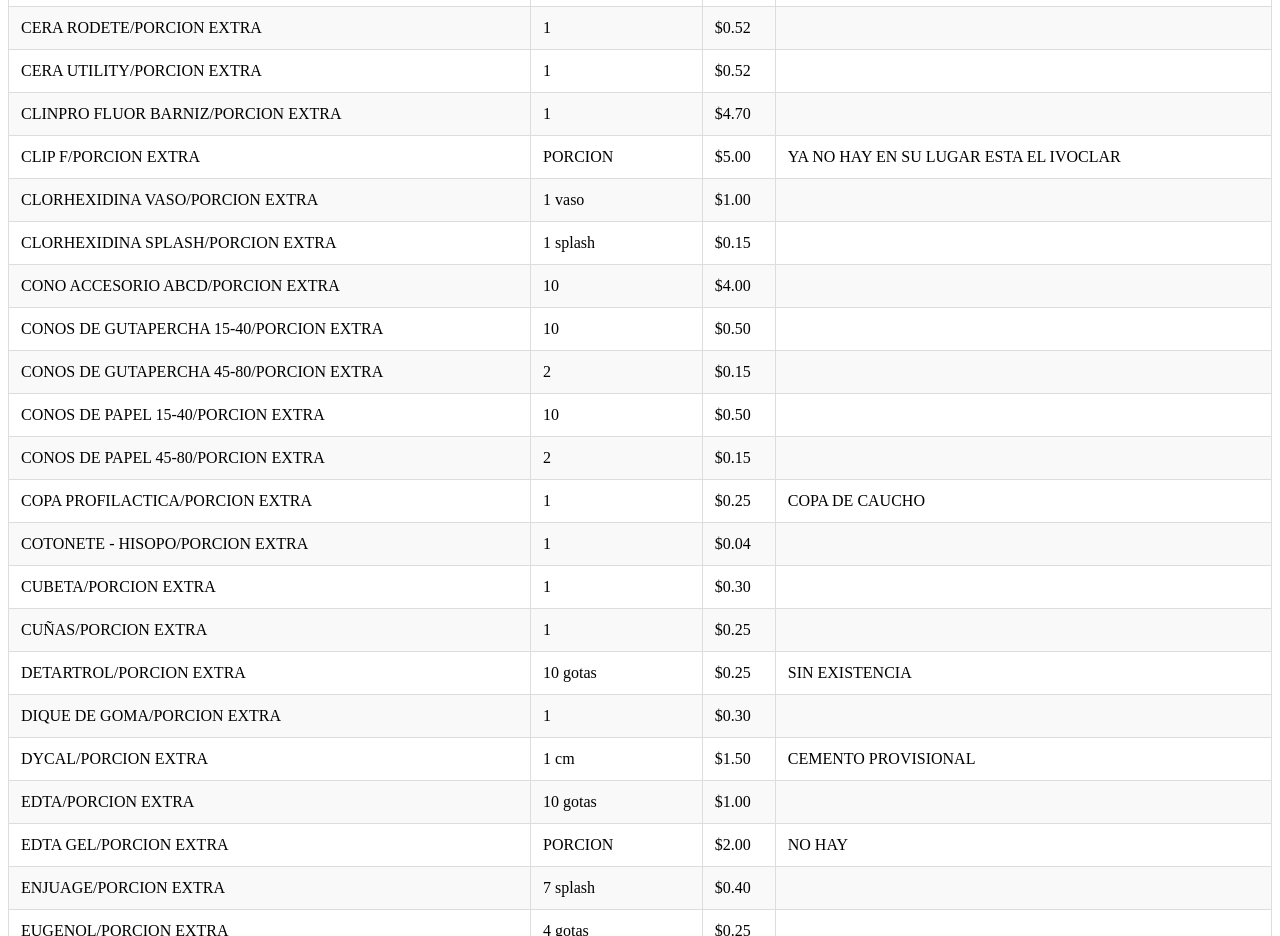
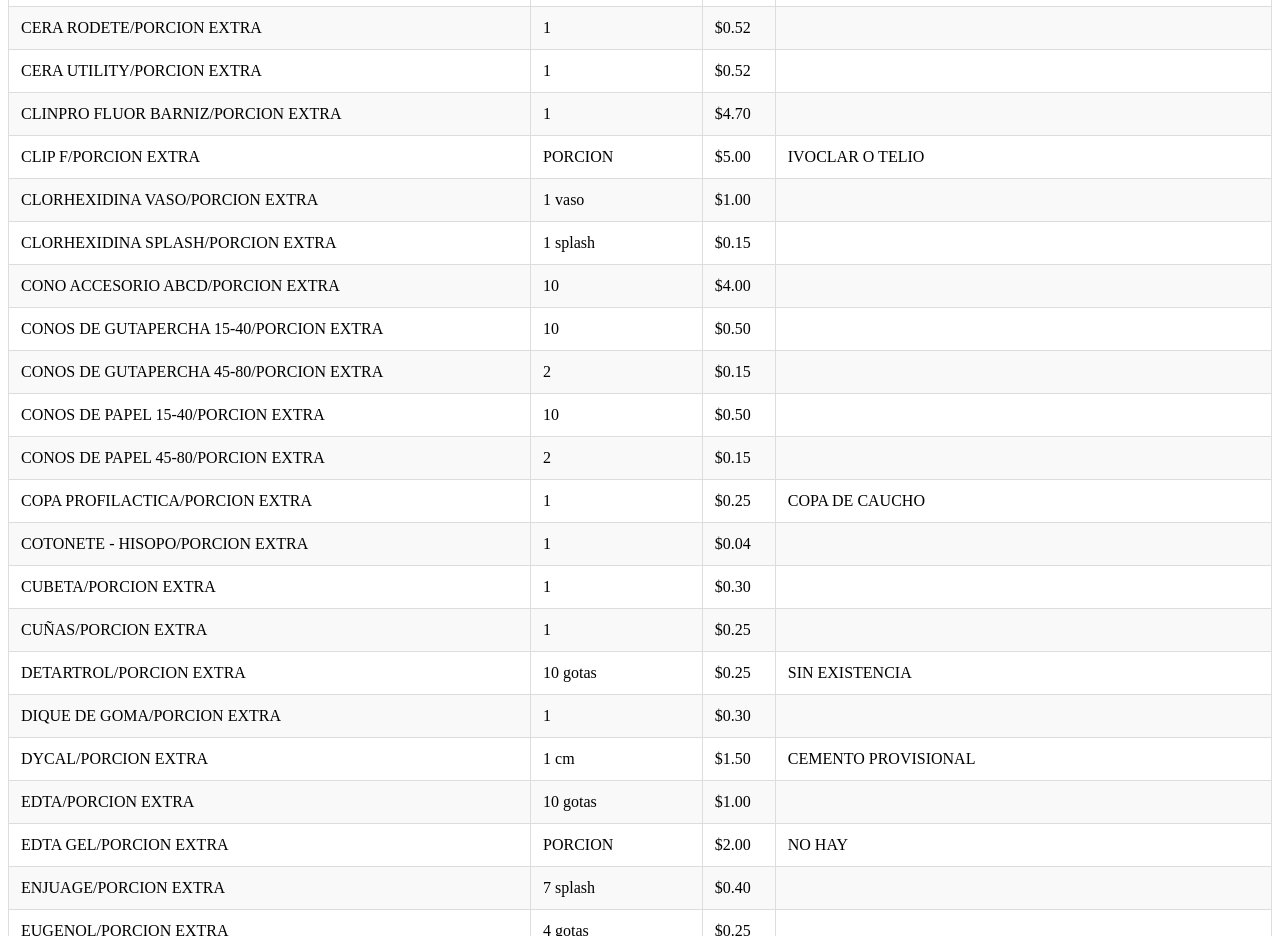
Before and after one commit to israelvayas/porciones-extras, a plain HTML site: page index.html in a window 1280 px wide. Shown: the part 1140-2076 px from the top of the page. Drawn offline with Linux system fonts and the light colour scheme.

Commit message:
Update index.html

```diff
--- a/index.html
+++ b/index.html
@@ -205,7 +205,7 @@
                 <td>CLIP F/PORCION EXTRA</td>
                 <td>PORCION</td>
                 <td>$5.00</td>
-                <td>YA NO HAY EN SU LUGAR ESTA EL IVOCLAR</td>
+                <td>IVOCLAR O TELIO</td>
             </tr>
             <tr>
                 <td>CLORHEXIDINA VASO/PORCION EXTRA</td>
```
